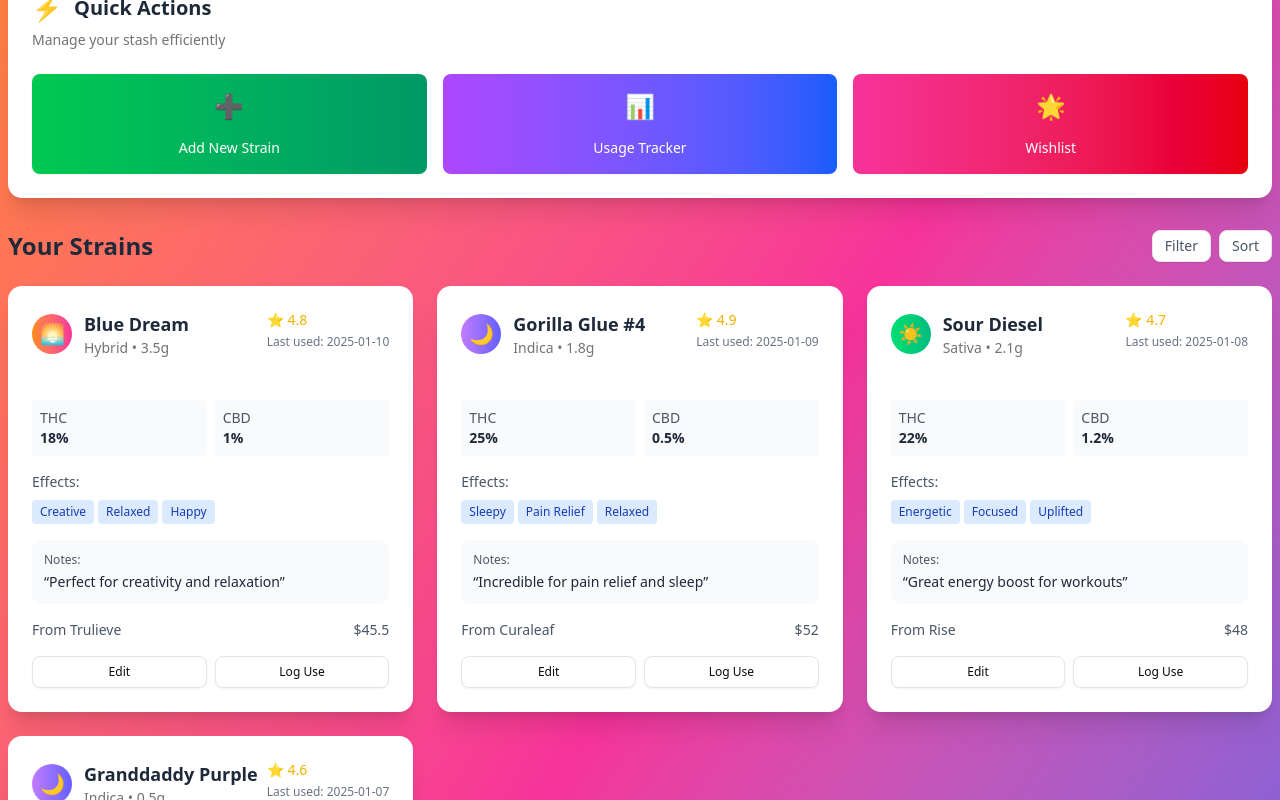
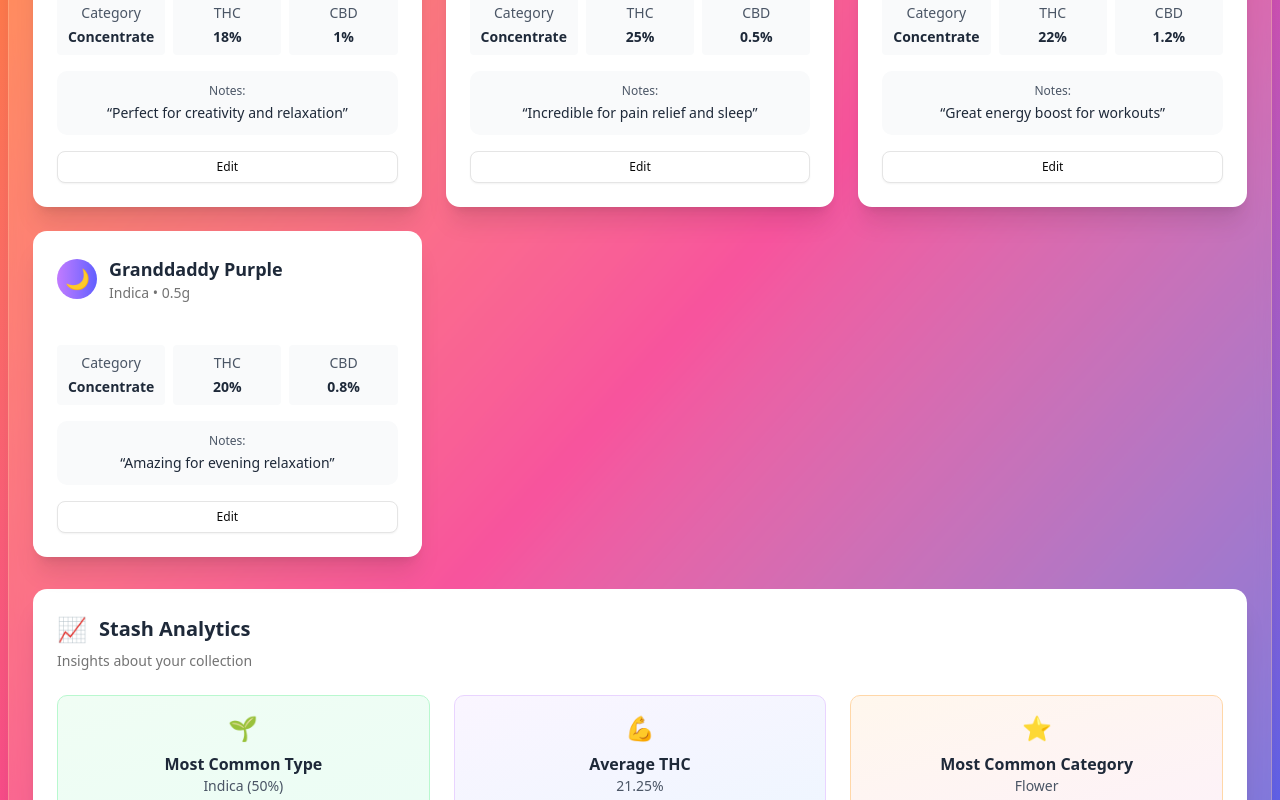
Before and after one commit to Cremacious/sunset-stash, a Next.js app: page /stash in a window 1280 px wide. Shown: the part 340-1140 px from the top of the page. Built offline with nearby package versions, Linux system fonts and the light colour scheme.

Commit message:
Styled stash page

```diff
--- a/src/app/(dashboard)/stash/new/page.tsx
+++ b/src/app/(dashboard)/stash/new/page.tsx
@@ -48,6 +48,7 @@ const NewStashItemPage = () => {
   };
 
   return (
+    <div className="bg-orange-200/20 backdrop-blur-sm border border-orange-200/30 rounded-2xl shadow-xl ">
       <div className="max-w-4xl mx-auto space-y-8">
         {/* Header */}
         <div className="text-center">
@@ -102,7 +103,9 @@ const NewStashItemPage = () => {
                   Category *
                 </Label>
                 <Select
-                onValueChange={(value) => handleInputChange('category', value)}
+                  onValueChange={(value) =>
+                    handleInputChange('category', value)
+                  }
                 >
                   <SelectTrigger className="border-gray-200 focus:border-green-500 focus:ring-green-500">
                     <SelectValue placeholder="Select category" />
@@ -284,7 +287,7 @@ const NewStashItemPage = () => {
             </div>
           </CardContent>
         </Card>
-
+      </div>
     </div>
   );
 };
--- a/src/app/(dashboard)/stash/page.tsx
+++ b/src/app/(dashboard)/stash/page.tsx
@@ -9,6 +9,8 @@ import {
 } from '@/components/ui/card';
 import { Button } from '@/components/ui/button';
 import { useRouter } from 'next/navigation';
+import { Input } from '@/components/ui/input';
+import Link from 'next/link';
 
 const StashPage = () => {
   const router = useRouter();
@@ -104,9 +106,9 @@ const StashPage = () => {
   };
 
   return (
-    <div className="space-y-8">
+    <div className="space-y-8 bg-orange-200/20 backdrop-blur-sm border border-orange-200/30 rounded-2xl shadow-xl p-6">
       {/* Header */}
-      <div className="text-center">
+      {/* <div className="text-center">
         <div className="inline-flex items-center justify-center w-20 h-20 bg-gradient-to-r from-purple-500 to-pink-500 rounded-full shadow-2xl mb-6">
           <span className="text-4xl">🏺</span>
         </div>
@@ -116,12 +118,12 @@ const StashPage = () => {
         <p className="text-gray-600 text-lg">
           Track your strains, effects, and experiences 🌿
         </p>
-      </div>
+      </div> */}
 
       {/* Quick Stats */}
 
       {/* Quick Actions */}
-      <Card className="bg-white shadow-xl border-0">
+      {/* <Card className="bg-white shadow-xl border-0">
         <CardHeader>
           <CardTitle className="text-xl font-bold text-gray-800 flex items-center">
             <span className="text-2xl mr-3">⚡</span>
@@ -156,19 +158,23 @@ const StashPage = () => {
             </Button>
           </div>
         </CardContent>
-      </Card>
+      </Card> */}
 
       {/* Stash Items Grid */}
       <div className="space-y-6">
-        <div className="flex justify-between items-center">
-          <h2 className="text-2xl font-bold text-gray-800">Your Strains</h2>
-          <div className="flex space-x-2">
+        <div className="flex flex-col md:flex-row gap-2 md:justify-between items-center">
+          <Button className="w-full md:w-auto" asChild>
+            <Link href="/stash/new">Add New</Link>
+          </Button>
+
+          <div className="flex space-x-2 items-center ">
             <Button variant="outline" size="sm" className="text-gray-600">
               Filter
             </Button>
             <Button variant="outline" size="sm" className="text-gray-600">
               Sort
             </Button>
+            <Input className="bg-white" placeholder="Search strains..." />
           </div>
         </div>
 
@@ -200,39 +206,21 @@ const StashPage = () => {
                         </CardDescription>
                       </div>
                     </div>
-                    <div className="text-right">
-                      <div className="flex items-center text-yellow-500 mb-1">
-                        <span className="text-sm">⭐ {item.rating}</span>
-                      </div>
-                      <p className="text-xs text-gray-500">
-                        Last used: {item.lastUsed}
-                      </p>
-                    </div>
                   </div>
                 </CardHeader>
-                <CardContent className="space-y-4">
-                  <div className="grid grid-cols-2 gap-2 text-sm">
+                <CardContent className="space-y-4 text-center">
+                  <div className="grid grid-cols-3 gap-2 text-sm">
                     <div className="bg-gray-50 p-2 rounded">
-                      <p className="text-gray-600">THC</p>
+                      <p className="text-gray-600 mb-1">Category</p>
+                      <p className="font-semibold text-gray-800">Concentrate</p>
+                    </div>
+                    <div className="bg-gray-50 p-2 rounded">
+                      <p className="text-gray-600 mb-1">THC</p>
                       <p className="font-semibold text-gray-800">{item.thc}%</p>
                     </div>
                     <div className="bg-gray-50 p-2 rounded">
-                      <p className="text-gray-600">CBD</p>
+                      <p className="text-gray-600 mb-1">CBD</p>
                       <p className="font-semibold text-gray-800">{item.cbd}%</p>
-                    </div>
-                  </div>
-
-                  <div>
-                    <p className="text-sm text-gray-600 mb-2">Effects:</p>
-                    <div className="flex flex-wrap gap-1">
-                      {item.effects.map((effect, index) => (
-                        <span
-                          key={index}
-                          className="text-xs bg-blue-100 text-blue-800 px-2 py-1 rounded"
-                        >
-                          {effect}
-                        </span>
-                      ))}
                     </div>
                   </div>
 
@@ -243,11 +231,6 @@ const StashPage = () => {
                     </p>
                   </div>
 
-                  <div className="flex justify-between items-center text-sm text-gray-600">
-                    <span>From {item.dispensary}</span>
-                    <span>${item.price}</span>
-                  </div>
-
                   <div className="flex space-x-2">
                     <Button
                       size="sm"
@@ -255,13 +238,6 @@ const StashPage = () => {
                       className="flex-1 text-xs"
                     >
                       Edit
-                    </Button>
-                    <Button
-                      size="sm"
-                      variant="outline"
-                      className="flex-1 text-xs"
-                    >
-                      Log Use
                     </Button>
                   </div>
                 </CardContent>
@@ -315,8 +291,10 @@ const StashPage = () => {
 
             <div className="text-center p-4 bg-gradient-to-br from-orange-50 to-pink-50 rounded-lg border border-orange-200">
               <div className="text-2xl mb-2">⭐</div>
-              <h4 className="font-semibold text-gray-800">Average Rating</h4>
-              <p className="text-sm text-gray-600">4.8/5</p>
+              <h4 className="font-semibold text-gray-800">
+                Most Common Category
+              </h4>
+              <p className="text-sm text-gray-600">Flower</p>
             </div>
           </div>
         </CardContent>
--- a/src/app/layout.tsx
+++ b/src/app/layout.tsx
@@ -35,7 +35,7 @@ export default function RootLayout({
             <div className="absolute top-10 left-10 w-20 h-20 bg-yellow-300 rounded-full blur-sm opacity-80 animate-pulse"></div>
           </div>
           <Navbar />
-          <main className="flex-1">{children}</main>
+          <main className="flex-1 mb-8">{children}</main>
           <Toaster />
           <Footer />
         </div>
--- a/src/components/ui/button.tsx
+++ b/src/components/ui/button.tsx
@@ -1,8 +1,8 @@
-import * as React from "react"
-import { Slot } from "@radix-ui/react-slot"
-import { cva, type VariantProps } from "class-variance-authority"
+import * as React from 'react';
+import { Slot } from '@radix-ui/react-slot';
+import { cva, type VariantProps } from 'class-variance-authority';
 
-import { cn } from "@/lib/utils"
+import { cn } from '@/lib/utils';
 
 const buttonVariants = cva(
   "inline-flex items-center justify-center gap-2 whitespace-nowrap rounded-md text-sm font-medium transition-all disabled:pointer-events-none disabled:opacity-50 [&_svg]:pointer-events-none [&_svg:not([class*='size-'])]:size-4 shrink-0 [&_svg]:shrink-0 outline-none focus-visible:border-ring focus-visible:ring-ring/50 focus-visible:ring-[3px] aria-invalid:ring-destructive/20 dark:aria-invalid:ring-destructive/40 aria-invalid:border-destructive",
@@ -10,30 +10,30 @@ const buttonVariants = cva(
     variants: {
       variant: {
         default:
-          "bg-primary text-primary-foreground shadow-xs hover:bg-primary/90",
+          'bg-purple-600 text-primary-foreground shadow-xs hover:bg-purple-800',
         destructive:
-          "bg-destructive text-white shadow-xs hover:bg-destructive/90 focus-visible:ring-destructive/20 dark:focus-visible:ring-destructive/40 dark:bg-destructive/60",
+          'bg-destructive text-white shadow-xs hover:bg-destructive/90 focus-visible:ring-destructive/20 dark:focus-visible:ring-destructive/40 dark:bg-destructive/60',
         outline:
-          "border bg-background shadow-xs hover:bg-accent hover:text-accent-foreground dark:bg-input/30 dark:border-input dark:hover:bg-input/50",
+          'border bg-background shadow-xs hover:bg-accent hover:text-accent-foreground dark:bg-input/30 dark:border-input dark:hover:bg-input/50',
         secondary:
-          "bg-secondary text-secondary-foreground shadow-xs hover:bg-secondary/80",
+          'bg-secondary text-secondary-foreground shadow-xs hover:bg-secondary/80',
         ghost:
-          "hover:bg-accent hover:text-accent-foreground dark:hover:bg-accent/50",
-        link: "text-primary underline-offset-4 hover:underline",
+          'hover:bg-accent hover:text-accent-foreground dark:hover:bg-accent/50',
+        link: 'text-primary underline-offset-4 hover:underline',
       },
       size: {
-        default: "h-9 px-4 py-2 has-[>svg]:px-3",
-        sm: "h-8 rounded-md gap-1.5 px-3 has-[>svg]:px-2.5",
-        lg: "h-10 rounded-md px-6 has-[>svg]:px-4",
-        icon: "size-9",
+        default: 'h-9 px-4 py-2 has-[>svg]:px-3',
+        sm: 'h-8 rounded-md gap-1.5 px-3 has-[>svg]:px-2.5',
+        lg: 'h-10 rounded-md px-6 has-[>svg]:px-4',
+        icon: 'size-9',
       },
     },
     defaultVariants: {
-      variant: "default",
-      size: "default",
+      variant: 'default',
+      size: 'default',
     },
   }
-)
+);
 
 function Button({
   className,
@@ -41,11 +41,11 @@ function Button({
   size,
   asChild = false,
   ...props
-}: React.ComponentProps<"button"> &
+}: React.ComponentProps<'button'> &
   VariantProps<typeof buttonVariants> & {
-    asChild?: boolean
+    asChild?: boolean;
   }) {
-  const Comp = asChild ? Slot : "button"
+  const Comp = asChild ? Slot : 'button';
 
   return (
     <Comp
@@ -53,7 +53,7 @@ function Button({
       className={cn(buttonVariants({ variant, size, className }))}
       {...props}
     />
-  )
+  );
 }
 
-export { Button, buttonVariants }
+export { Button, buttonVariants };
--- a/src/components/ui/header/Navbar.tsx
+++ b/src/components/ui/header/Navbar.tsx
@@ -5,7 +5,7 @@ import { useRouter } from 'next/navigation';
 const Navbar = () => {
   const router = useRouter();
   return (
-    <nav className="relative z-20 px-4 py-6 md:px-8">
+    <nav className="relative z-20 px-4 py-6 md:px-8 mb-10">
       <div className="flex justify-between items-center max-w-7xl mx-auto">
         <div className="flex items-center space-x-3">
           <div className="w-10 h-10 bg-gradient-to-r from-yellow-400 to-orange-500 rounded-full flex items-center justify-center shadow-lg">
```
Lines whose indentation alone changed are shown as unchanged.
